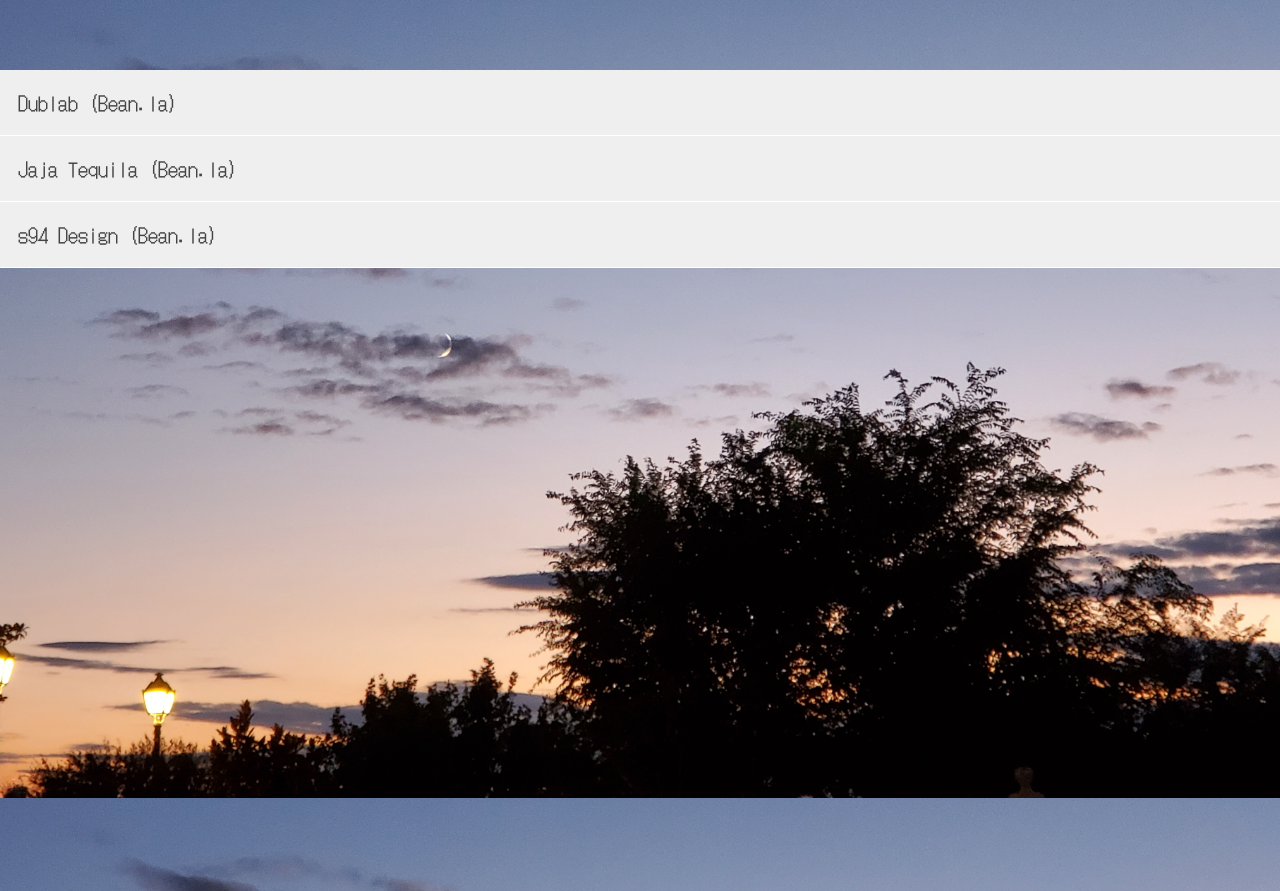
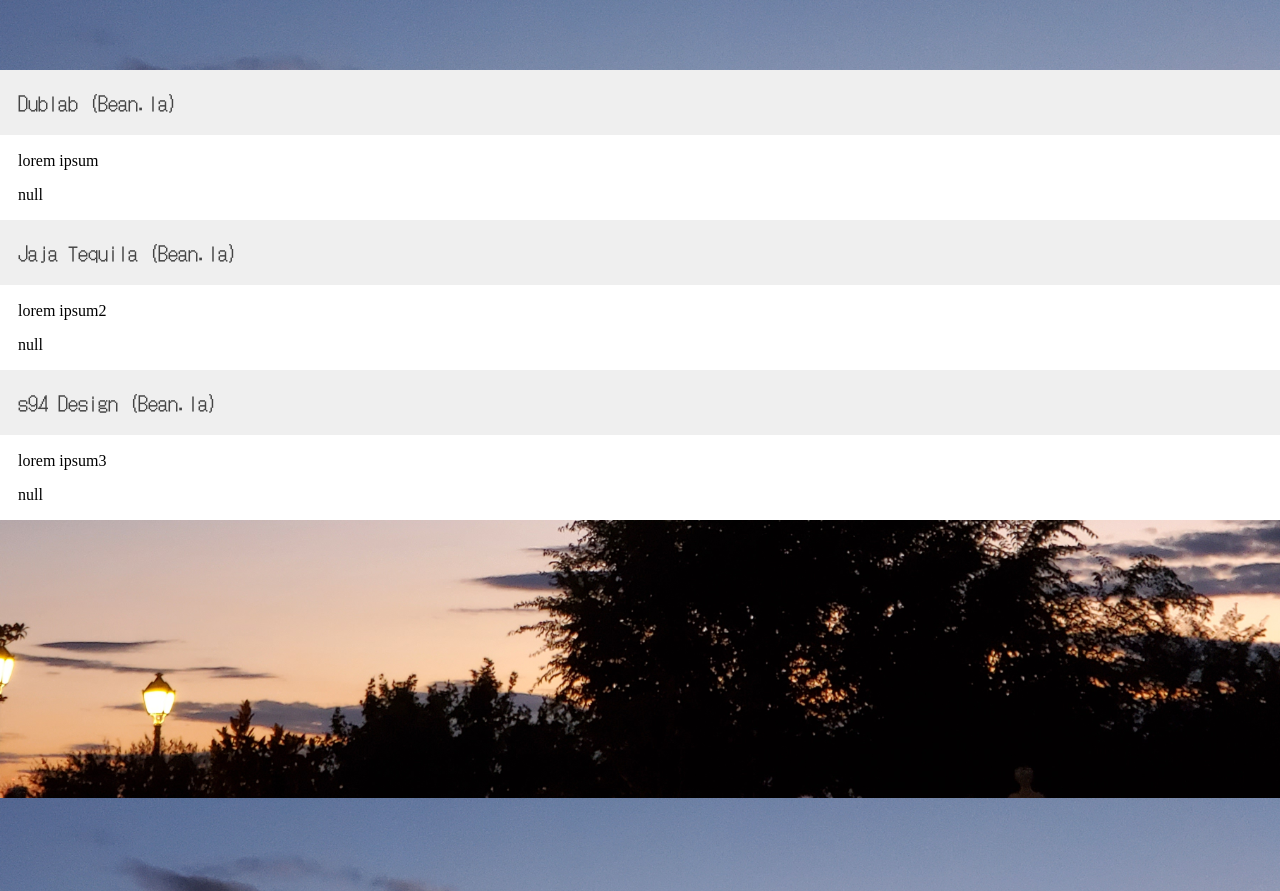
Before and after one commit to dandanthemanman/portfolio, a Nuxt app: page / in a window 1280 px wide. Shown: the part 802-1693 px from the top of the page. Built offline with nearby package versions, Linux system fonts and the light colour scheme; a web font is replaced by a local one.

Commit message:
drawers emit active drawer index

```diff
--- /dev/null
+++ b/components/WorkDrawer.vue
@@ -0,0 +1,71 @@
+<template>
+        <button @click="handleToggle" class="accordion">{{ drawerContent.title }}</button>
+            <div class="panel">
+            <p>{{ drawerContent.description }}</p>
+            <p>{{ `${activeDrawerIndex}` }}</p>
+            </div>
+</template>
+
+<script>
+export default {
+    props: {
+        activeDrawerIndex:  {
+            type: Number,
+            default: null
+        },
+        drawerContent: {
+            type: Object,
+            default: {}
+        },
+        index: {
+            type: Number,
+            default: null
+        }
+    },
+    emits: ['emitActiveDrawerIndex'],
+    setup () {
+        return {}
+    },
+    methods: {
+        handleToggle() {
+            console.log(`${this.$.vnode.key}`);
+            this.$emit('emitActiveDrawerIndex', this.$.vnode.key)
+    }
+    },
+    computed: {
+        isActive() {
+            return Boolean(activeDrawerIndex)
+        }
+  }
+}
+</script>
+
+<style lang="scss" scoped>
+
+.accordion {
+    font-size: 2rem;
+    font-family: $dot-gothic;
+  color: #444;
+  cursor: pointer;
+  padding: 18px;
+  width: 100%;
+  text-align: left;
+  border: none;
+  outline: none;
+  transition: 0.4s;
+  border-bottom: 1px solid white;
+}
+
+/* Add a background color to the button if it is clicked on (add the .active class with JS), and when you move the mouse over it (hover) */
+.accordion:hover {
+    background-color: rgb(59, 108, 173);
+    color: beige;
+}
+
+/* Style the accordion panel. Note: hidden by default */
+.panel {
+  padding: 0 18px;
+  background-color: white;
+  overflow: hidden;
+}
+</style>
--- a/components/WorkSection.vue
+++ b/components/WorkSection.vue
@@ -1,62 +1,54 @@
 <template>
-    <div id="work" class="work-section-container">
-        <button class="accordion">Dublab (Bean.la)</button>
-            <div class="panel">
-            <p>Lorem ipsum...</p>
-            </div>
-
-        <button class="accordion">Jaja Tequila (Bean.la)</button>
-            <div class="panel">
-            <p>Lorem ipsum...</p>
-            </div>
-
-        <button class="accordion">s94 Design (Bean.la)</button>
-            <div class="panel">
-            <p>Lorem ipsum...</p>
-            </div>
+    <div ref="accordionDrawers" id="work" class="work-section-container">
+        <WorkDrawer v-for="(workDrawer, index) in workDrawers"
+        :key="index"
+        :drawerContent = "workDrawer"
+        :active-drawer-index="activeDrawerIndex"
+        @emit-active-drawer-index="setActiveDrawerIndex"/>
     </div>
 </template>
 
 <script>
 export default {
-    setup () {
+    setup() {
+        const accordionDrawers = ref(null)
 
 
-        return {}
+        return {
+            accordionDrawers
+        }
+    },
+    data() {
+        return {
+            activeDrawerIndex: null,
+            workDrawers: [
+                {
+                    title: "Dublab (Bean.la)",
+                    description: "lorem ipsum",
+                },
+                {
+                    title: "Jaja Tequila (Bean.la)",
+                    description: "lorem ipsum2",
+                },
+                {
+                    title: "s94 Design (Bean.la)",
+                    description: "lorem ipsum3",
+                }
+            ]
+        }
+    },
+    methods: {
+        setActiveDrawerIndex(index) {
+            this.activeDrawerIndex =
+            index === this.activeDrawerIndex ? null : index
+        }
     }
 }
 </script>
 
 <style lang="scss" scoped>
-.work-section-container {
-}
-/* Style the buttons that are used to open and close the accordion panel */
-.accordion {
-    font-size: 2rem;
-    font-family: $dot-gothic;
-  color: #444;
-  cursor: pointer;
-  padding: 18px;
-  width: 100%;
-  text-align: left;
-  border: none;
-  outline: none;
-  transition: 0.4s;
-  border-bottom: 1px solid white;
-}
-
-/* Add a background color to the button if it is clicked on (add the .active class with JS), and when you move the mouse over it (hover) */
-.accordion:hover {
-    background-color: rgb(59, 108, 173);
-    color: beige;
-}
-
-/* Style the accordion panel. Note: hidden by default */
-.panel {
-  padding: 0 18px;
-  background-color: white;
-  display: none;
-  overflow: hidden;
+*{
+    z-index: 5;
 }
 
 </style>
```
